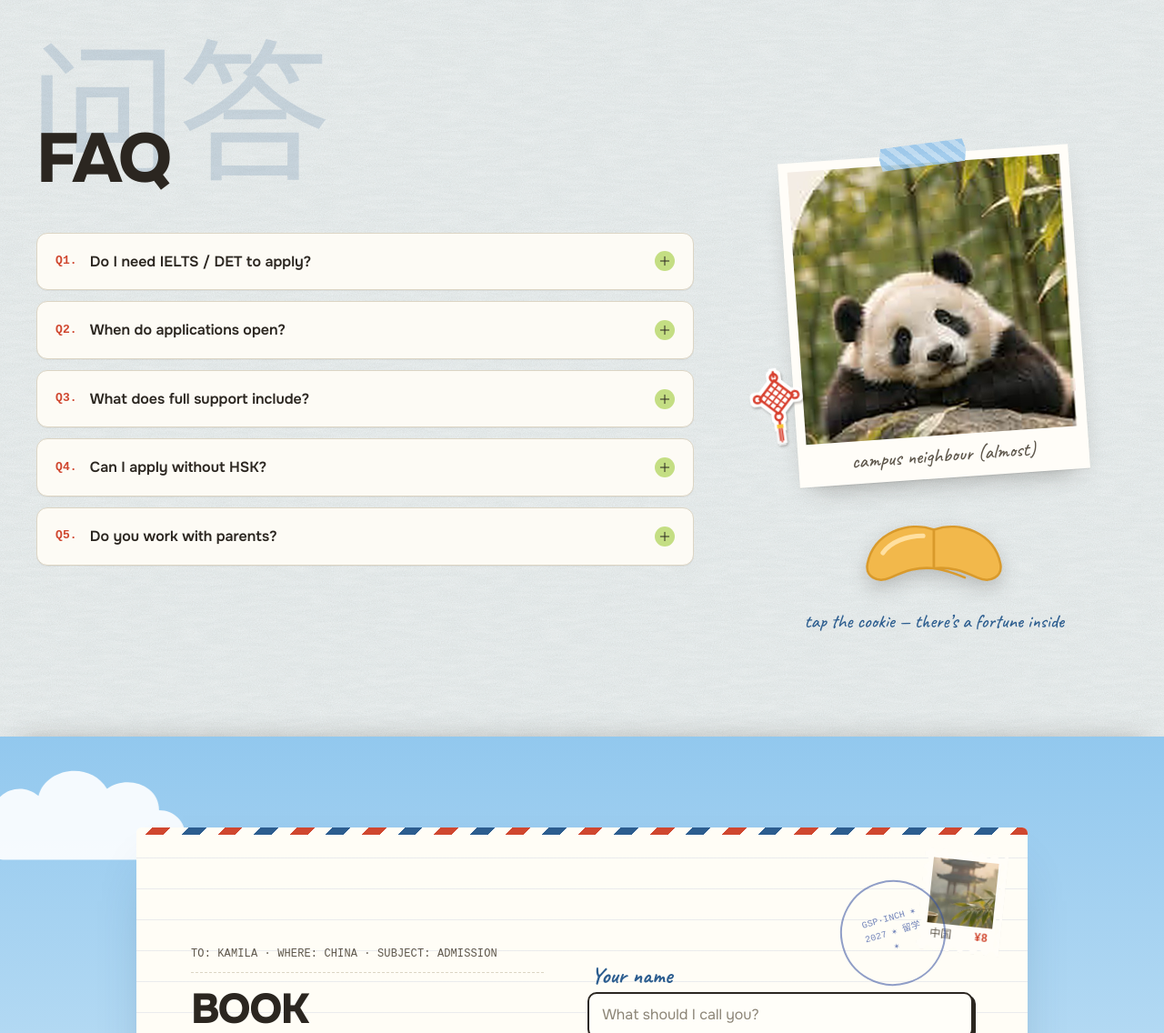
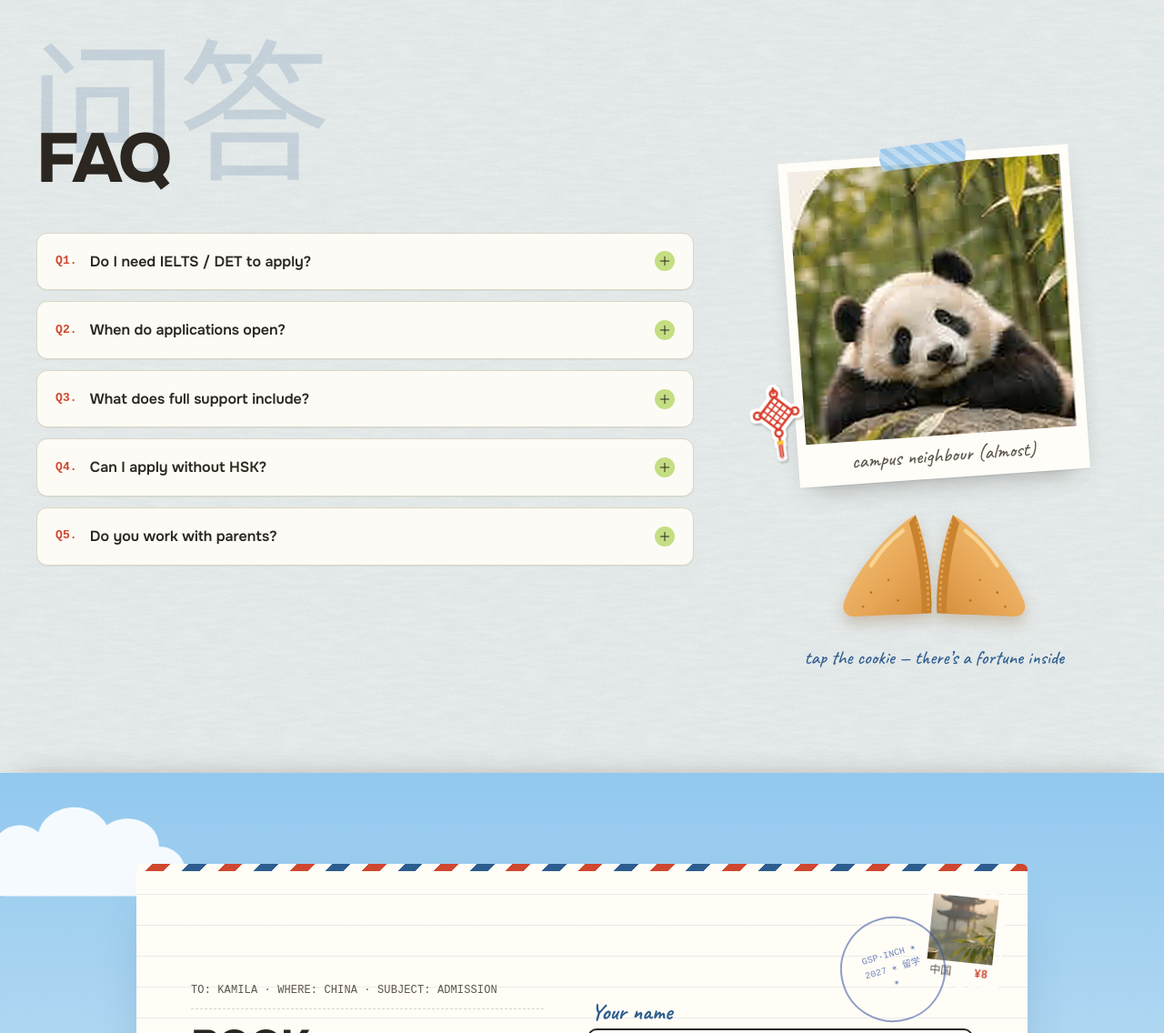
Before and after one commit to gspinch/gsp-inch, a Node server app: page /en in a window 1280 px wide. Shown: the part 5364-6500 px from the top of the page at 91% size. Run offline with Node 20, Linux system fonts and the light colour scheme; data comes from the database, SQL or seed files in the repository; some libraries are stand-ins or nearby versions; some web fonts are replaced.

Commit message:
Печенье с предсказанием как настоящее: половинки разъезжаются, записка между ними
Co-Authored-By: Claude Opus 5.5 <noreply@anthropic.com>
Claude-Session: https://claude.ai/code/session_01Hf4Tu61VVmw8gwn6W5pN6k

```diff
--- a/public/css/style.css
+++ b/public/css/style.css
@@ -381,26 +381,32 @@ button { font: inherit; color: inherit; }
 .faq__side { position: relative; display: grid; gap: 30px; justify-items: center; padding-top: 30px; }
 .faq__panda { width: min(320px, 100%); }
 .faq__knot { position: absolute; width: 64px; height: 104px; left: 2%; top: 46%; rotate: -8deg; z-index: 2; }
-.fortune { position: relative; display: grid; justify-items: center; gap: 6px; width: min(300px, 100%); }
-.fortune__cookie { position: relative; z-index: 2; background: none; border: 0; padding: 0; cursor: pointer; width: 170px; height: 102px;
-  filter: drop-shadow(0 8px 10px rgba(43,38,32,.22)); transition: transform .2s var(--ease); }
-.fortune__cookie:hover { transform: rotate(-4deg) scale(1.05); }
-.fortune__cookie:focus-visible { outline: 2px dashed var(--ink-blue); outline-offset: 6px; border-radius: 12px; }
-.fortune__cookie svg { width: 100%; height: 100%; overflow: visible; }
-.fortune__half { transform-box: fill-box; transition: transform .55s cubic-bezier(.3,1.5,.5,1); }
-.fortune__half--l { transform-origin: 100% 60%; } .fortune__half--r { transform-origin: 0 60%; }
-.fortune.is-open .fortune__half--l { transform: translate(-26px, -4px) rotate(-22deg); }
-.fortune.is-open .fortune__half--r { transform: translate(26px, -4px) rotate(22deg); }
-.fortune.is-shake .fortune__cookie { animation: shake .35s ease-in-out; }
-@keyframes shake { 25% { transform: rotate(-8deg); } 75% { transform: rotate(8deg); } }
-.fortune__slip { position: relative; z-index: 1; display: grid; gap: 4px; width: 100%; background: #fff; padding: 12px 18px; border-left: 5px solid var(--red);
-  box-shadow: var(--shadow); rotate: 2deg; margin-top: -40px; opacity: 0; transform: translateY(-30px) scaleY(.2); transform-origin: 50% 0; pointer-events: none;
-  transition: transform .55s .15s cubic-bezier(.3,1.4,.5,1), opacity .3s .15s, margin-top .45s .15s; }
-.fortune.is-open .fortune__slip { opacity: 1; transform: none; margin-top: 10px; pointer-events: auto; }
-.fortune__cn { font-size: 32px; line-height: 1.1; color: var(--red); }
-.fortune__text { font-size: 13px; line-height: 1.45; color: var(--ink); }
+.fortune { position: relative; display: grid; justify-items: center; gap: 4px; width: min(380px, 100%); --spread: clamp(56px, 17vw, 86px); }
+.fortune__stage { position: relative; width: 100%; height: 150px; background: none; border: 0; padding: 0; cursor: pointer; }
+.fortune__stage:focus-visible { outline: 2px dashed var(--ink-blue); outline-offset: 6px; border-radius: 12px; }
+.fortune__half { position: absolute; top: 4px; height: 122px; width: auto; aspect-ratio: 120 / 140; z-index: 2;
+  filter: drop-shadow(0 8px 8px rgba(120,70,20,.25)); transition: transform .7s cubic-bezier(.25,1.35,.45,1); }
+.fortune__half--l { right: 50%; transform-origin: 100% 100%; }
+.fortune__half--r { left: 50%; transform-origin: 0 100%; }
+.fortune__stage:hover .fortune__half--l { transform: rotate(-3deg); }
+.fortune__stage:hover .fortune__half--r { transform: rotate(3deg); }
+.fortune.is-open .fortune__half--l { transform: translateX(calc(var(--spread) * -1)) rotate(-6deg); }
+.fortune.is-open .fortune__half--r { transform: translateX(var(--spread)) rotate(6deg); }
+.fortune__slip { position: absolute; z-index: 1; left: 50%; top: 32px; width: 250px; min-height: 66px; translate: -50% 0; transform: scaleX(0); transform-origin: 50% 50%;
+  display: grid; place-content: center; gap: 2px; text-align: center; padding: 8px 44px; background: #fffdf8; box-shadow: 0 6px 14px -8px rgba(43,38,32,.4);
+  transition: transform .7s cubic-bezier(.25,1.2,.45,1); }
+.fortune.is-open .fortune__slip { transform: scaleX(1); }
+.fortune__cn { font-size: 18px; line-height: 1.1; color: var(--red); opacity: 0; transition: opacity .3s; }
+.fortune__text { font: 500 13.5px/1.35 var(--grotesk); color: var(--ink); opacity: 0; transition: opacity .3s; }
+.fortune.is-open .fortune__cn, .fortune.is-open .fortune__text { opacity: 1; transition-delay: .45s; }
+.fortune__crumbs i { position: absolute; left: 50%; top: 96px; width: 6px; height: 5px; border-radius: 40% 60% 50% 50%; background: #e2a052; opacity: 0; }
+.fortune__crumbs i:nth-child(odd) { width: 4px; height: 4px; }
+.fortune.is-open .fortune__crumbs i { animation: crumb .8s var(--d) cubic-bezier(.3,0,.7,1) forwards; }
+@keyframes crumb { 0% { opacity: 1; transform: translate(0, 0); } 100% { opacity: 1; transform: translate(var(--x), 44px) rotate(160deg); } }
+.fortune.is-shake .fortune__stage { animation: shake .3s ease-in-out; }
+@keyframes shake { 25% { transform: rotate(-4deg); } 75% { transform: rotate(4deg); } }
 .fortune__hint { font-size: 21px; color: var(--ink-blue); margin: 0; transition: opacity .3s; }
-.fortune.is-open .fortune__hint { opacity: 0; height: 0; overflow: hidden; }
+.fortune.is-open .fortune__hint { opacity: 0; }
 
 /* ---------- письмо-заявка ---------- */
 .contact { position: relative; margin-top: clamp(64px, 9vw, 120px); padding: clamp(56px, 8vw, 100px) 0; overflow-x: clip;
--- a/public/js/main.js
+++ b/public/js/main.js
@@ -172,11 +172,11 @@
     const text = fortune.querySelector('.fortune__text');
     let last = -1;
     const pick = () => { let k; do { k = Math.floor(Math.random() * list.length); } while (list.length > 1 && k === last); last = k; return list[k]; };
-    fortune.querySelector('.fortune__cookie').addEventListener('click', () => {
+    fortune.querySelector('.fortune__stage').addEventListener('click', () => {
       if (fortune.classList.contains('is-open')) {
         // закрываем печенье и разламываем новое
         fortune.classList.remove('is-open');
-        setTimeout(open, 380);
+        setTimeout(open, 600);
       } else open();
     });
     function open() {
--- a/views/index.ejs
+++ b/views/index.ejs
@@ -294,22 +294,25 @@
         </figure>
         <svg class="stk faq__knot" aria-hidden="true"><use href="#s-knot"/></svg>
         <div class="fortune reveal" data-from="up" data-fortune data-list="<%= JSON.stringify(t('fortunes')) %>">
-          <button class="fortune__cookie" type="button" aria-label="<%= t('fortune_aria') %>" data-goal="fortune_cookie">
-            <svg viewBox="0 0 200 120" aria-hidden="true">
-              <g class="fortune__half fortune__half--l">
-                <path d="M100 30C66 18 22 34 14 74c-3 16 12 26 30 18 20-9 34-14 56-12Z" fill="#f2b84b" stroke="#d99a2b" stroke-width="3" stroke-linejoin="round"/>
-                <path d="M34 60c10-14 30-22 52-22" fill="none" stroke="#ffe0a0" stroke-width="6" stroke-linecap="round"/>
-              </g>
-              <g class="fortune__half fortune__half--r">
-                <path d="M100 30c34-12 78 4 86 44 3 16-12 26-30 18-20-9-34-14-56-12Z" fill="#f2b84b" stroke="#d99a2b" stroke-width="3" stroke-linejoin="round"/>
-                <path d="M100 80c14 2 26 6 40 12" fill="none" stroke="#d99a2b" stroke-width="3" stroke-linecap="round"/>
-              </g>
+          <button class="fortune__stage" type="button" aria-label="<%= t('fortune_aria') %>" data-goal="fortune_cookie">
+            <svg width="0" height="0" style="position:absolute" aria-hidden="true"><defs><linearGradient id="ck-g" x1="0" y1="0" x2="1" y2="1"><stop offset="0" stop-color="#f6c77b"/><stop offset=".6" stop-color="#e7a656"/><stop offset="1" stop-color="#d48d3a"/></linearGradient></defs></svg>
+            <span class="fortune__slip" aria-live="polite"><span class="cn fortune__cn"></span><span class="fortune__text"></span></span>
+            <svg class="fortune__half fortune__half--l" viewBox="0 0 120 140" aria-hidden="true">
+              <path d="M96 6C70 20 22 72 6 116c-4 12 4 20 18 18 36-2 66-2 92-4 2-40-6-90-20-124Z" fill="url(#ck-g)"/>
+              <path d="M96 6c12 34 22 84 20 124h-12c0-38-6-80-16-114Z" fill="#c9832e"/>
+              <path d="M98 14c9 32 15 74 14 112" fill="none" stroke="#e7a95a" stroke-width="3" stroke-dasharray="3 4"/>
+              <path d="M40 70c10-16 24-32 40-44" fill="none" stroke="#ffe1a6" stroke-width="5" stroke-linecap="round" opacity=".7"/>
+              <circle cx="40" cy="104" r="1.6" fill="#b8742a"/><circle cx="62" cy="88" r="1.4" fill="#b8742a"/><circle cx="30" cy="122" r="1.4" fill="#b8742a"/><circle cx="74" cy="114" r="1.6" fill="#b8742a"/>
             </svg>
+            <svg class="fortune__half fortune__half--r" viewBox="0 0 120 140" aria-hidden="true"><g transform="translate(120 0) scale(-1 1)">
+              <path d="M96 6C70 20 22 72 6 116c-4 12 4 20 18 18 36-2 66-2 92-4 2-40-6-90-20-124Z" fill="url(#ck-g)"/>
+              <path d="M96 6c12 34 22 84 20 124h-12c0-38-6-80-16-114Z" fill="#c9832e"/>
+              <path d="M98 14c9 32 15 74 14 112" fill="none" stroke="#e7a95a" stroke-width="3" stroke-dasharray="3 4"/>
+              <path d="M40 70c10-16 24-32 40-44" fill="none" stroke="#ffe1a6" stroke-width="5" stroke-linecap="round" opacity=".7"/>
+              <circle cx="40" cy="104" r="1.6" fill="#b8742a"/><circle cx="62" cy="88" r="1.4" fill="#b8742a"/><circle cx="30" cy="122" r="1.4" fill="#b8742a"/><circle cx="74" cy="114" r="1.6" fill="#b8742a"/>
+            </g></svg>
+            <span class="fortune__crumbs" aria-hidden="true"><i style="--x:-46px;--d:0s"></i><i style="--x:-20px;--d:.05s"></i><i style="--x:8px;--d:.02s"></i><i style="--x:30px;--d:.08s"></i><i style="--x:54px;--d:.04s"></i><i style="--x:-64px;--d:.1s"></i></span>
           </button>
-          <div class="fortune__slip" aria-live="polite">
-            <span class="cn fortune__cn"></span>
-            <span class="mono fortune__text"></span>
-          </div>
           <p class="hand fortune__hint"><%= t('fortune_hint') %></p>
         </div>
       </div>
```
